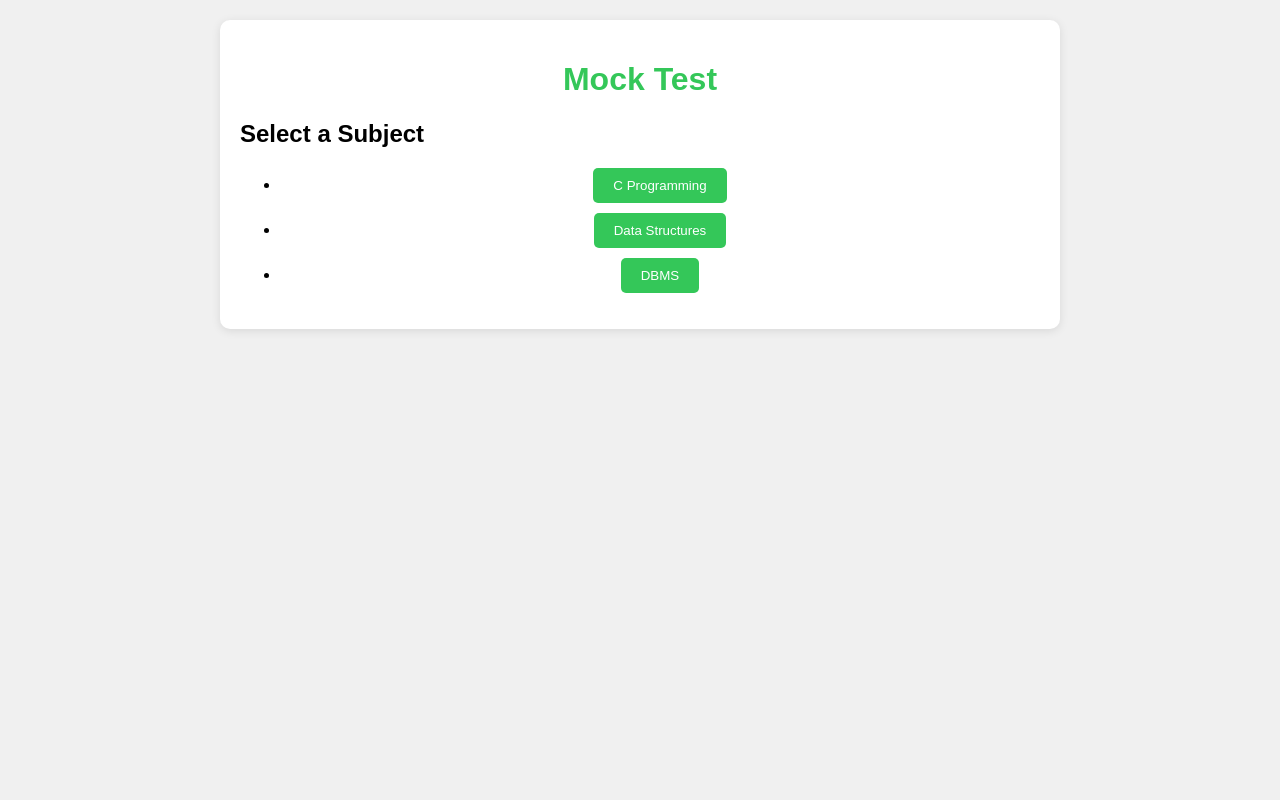
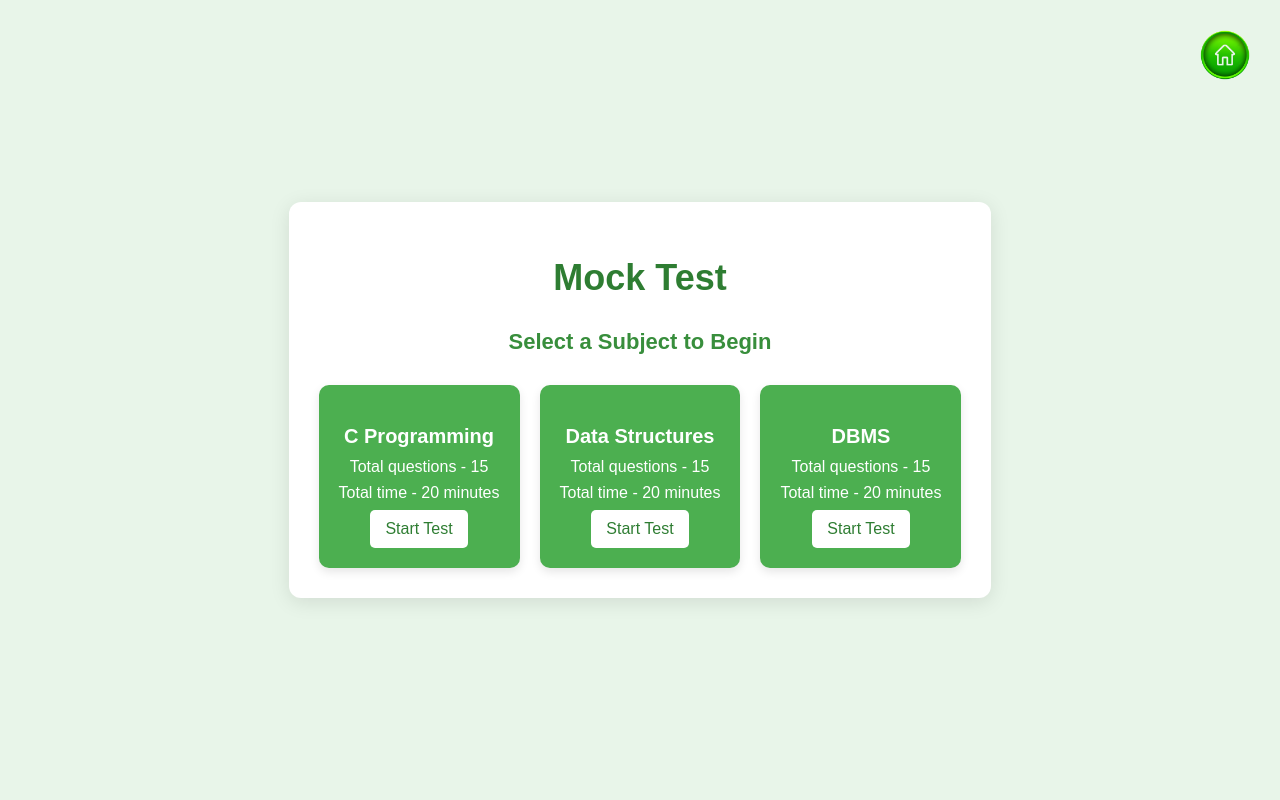
Before and after one commit to Preetam2023/Online-Test-Portal-TestMaster, a Django app: page /accounts/mock-test/ in a window 1280 px wide. Run offline with Django 5.2, Linux system fonts and the light colour scheme.

Commit message:
modified design of subject selection page of mock test page

```diff
--- a/accounts/templates/accounts/mock_test.html
+++ b/accounts/templates/accounts/mock_test.html
@@ -1,3 +1,4 @@
+{% load static %}
 <!DOCTYPE html>
 <html lang="en">
 <head>
@@ -5,44 +6,99 @@
     <meta name="viewport" content="width=device-width, initial-scale=1.0">
     <title>Mock Test</title>
     <style>
-        /* Same styles as before */
+        /* Green theme styles */
         body {
             font-family: Arial, sans-serif;
-            background-color: #f0f0f0;
+            background-color: #e8f5e9;
             margin: 0;
-            padding: 20px;
+            padding: 0;
+            display: flex;
+            justify-content: center;
+            align-items: center;
+            min-height: 100vh;
         }
+
         .container {
-            max-width: 800px;
-            margin: auto;
-            background: white;
+            background-color: #ffffff;
+            max-width: 1000px;
+            margin: 20px;
+            padding: 30px;
+            border-radius: 12px;
+            box-shadow: 0 4px 20px rgba(0, 0, 0, 0.1);
+            text-align: center;
+        }
+
+        h1 {
+            font-size: 36px;
+            margin-bottom: 30px;
+            color: #2e7d32;
+        }
+
+        h2 {
+            font-size: 22px;
+            margin-bottom: 30px;
+            color: #388e3c;
+        }
+
+        /* Grid layout for the subject boxes */
+        .subject-list {
+            display: grid;
+            grid-template-columns: repeat(3, 1fr);
+            gap: 20px;
+        }
+
+        /* Individual subject box styling */
+        .subject-box {
+            background-color: #4caf50;
+            color: white;
             padding: 20px;
             border-radius: 10px;
-            box-shadow: 0 2px 10px rgba(0, 0, 0, 0.1);
+            box-shadow: 0 4px 10px rgba(0, 0, 0, 0.1);
+            transition: transform 0.3s ease, background-color 0.3s ease;
         }
-        h1 {
-            text-align: center;
-            color: #34C759;
+
+        .subject-box:hover {
+            background-color: #388e3c;
+            transform: translateY(-5px);
         }
-        .subject-list {
-            list-style-type: none;
-            padding: 0;
+
+        .subject-box h3 {
+            font-size: 20px;
+            margin-bottom: 10px;
         }
-        .subject-list li {
-            margin: 10px 0;
-            text-align: center;
+
+        .subject-box p {
+            margin: 8px 0;
         }
-        .subject-list button {
-            padding: 10px 20px;
-            background-color: #34C759;
-            color: white;
+
+        /* Button styling */
+        .subject-box button {
+            background-color: white;
+            color: #2e7d32;
             border: none;
+            padding: 10px 15px;
             border-radius: 5px;
             cursor: pointer;
+            font-size: 16px;
             transition: background-color 0.3s;
         }
-        .subject-list button:hover {
-            background-color: #28a745;
+
+        .subject-box button:hover {
+            background-color: #81c784;
+            color: white;
+        }
+
+        /* Responsive layout adjustments */
+        @media (max-width: 768px) {
+            .subject-list {
+                grid-template-columns: repeat(2, 1fr);
+            }
+        }
+
+        @media (max-width: 480px) {
+            .subject-list {
+                grid-template-columns: 1fr;
+            }
         }
     </style>
 </head>
@@ -50,13 +106,29 @@
 
 <div class="container">
     <h1>Mock Test</h1>
+    <a href="{% url 'user_dashboard' %}">
+        <img src="{% static 'img/home icon.png' %}" alt="Home Icon" style="position: absolute; top: 20px; right: 20px; width: 70px; height: 70px; cursor: pointer;">
+    </a>
+    <h2>Select a Subject to Begin</h2>
     <div class="subject-list">
-        <h2>Select a Subject</h2>
-        <ul>
-            <li><button onclick="startTest('C Programming')">C Programming</button></li>
-            <li><button onclick="startTest('Data Structures')">Data Structures</button></li>
-            <li><button onclick="startTest('DBMS')">DBMS</button></li>
-        </ul>
+        <div class="subject-box">
+            <h3>C Programming</h3>
+            <p>Total questions - 15</p>
+            <p>Total time - 20 minutes</p>
+            <button onclick="startTest('C Programming')">Start Test</button>
+        </div>
+        <div class="subject-box">
+            <h3>Data Structures</h3>
+            <p>Total questions - 15</p>
+            <p>Total time - 20 minutes</p>
+            <button onclick="startTest('Data Structures')">Start Test</button>
+        </div>
+        <div class="subject-box">
+            <h3>DBMS</h3>
+            <p>Total questions - 15</p>
+            <p>Total time - 20 minutes</p>
+            <button onclick="startTest('DBMS')">Start Test</button>
+        </div>
     </div>
 </div>
 
```
